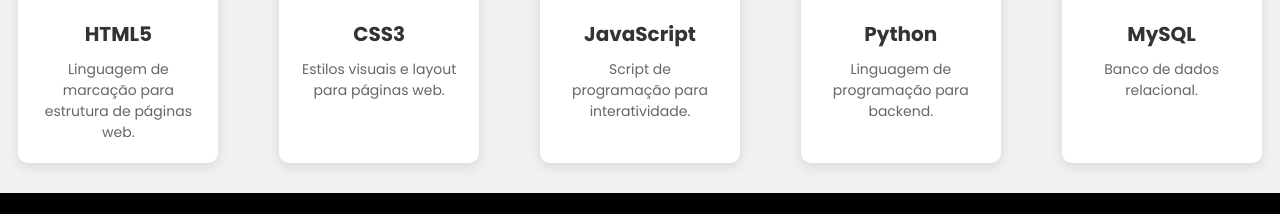
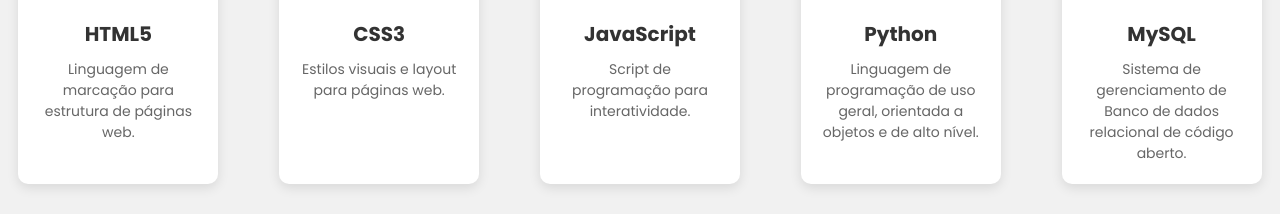
Before and after one commit to yantmartins/yan-portfolio, a plain HTML site: page index.html in a window 1280 px wide. Shown: the part 1986-2200 px from the top of the page. Drawn offline with nearby package versions, Linux system fonts and the light colour scheme.

Commit message:
correções textuais

```diff
--- a/index.html
+++ b/index.html
@@ -108,14 +108,14 @@
                 <div class="skil-card">
                     <img src="./images/pyt-removebg-preview.png" alt="Python" class="skill-img">
                     <h3>Python</h3>
-                    <p>Linguagem de programação para backend.</p>
+                    <p>Linguagem de programação de uso geral, orientada a objetos e de alto nível.</p>
                 </div>
             </div>
             <div class="skill-info">
                 <div class="skil-card">
                     <img src="./images/myy.svg" alt="MySQL" class="skill-img">
                     <h3>MySQL</h3>
-                    <p>Banco de dados relacional.</p>
+                    <p>Sistema de gerenciamento de Banco de dados relacional de código aberto.</p>
                 </div>
             </div>
         </div>
```
